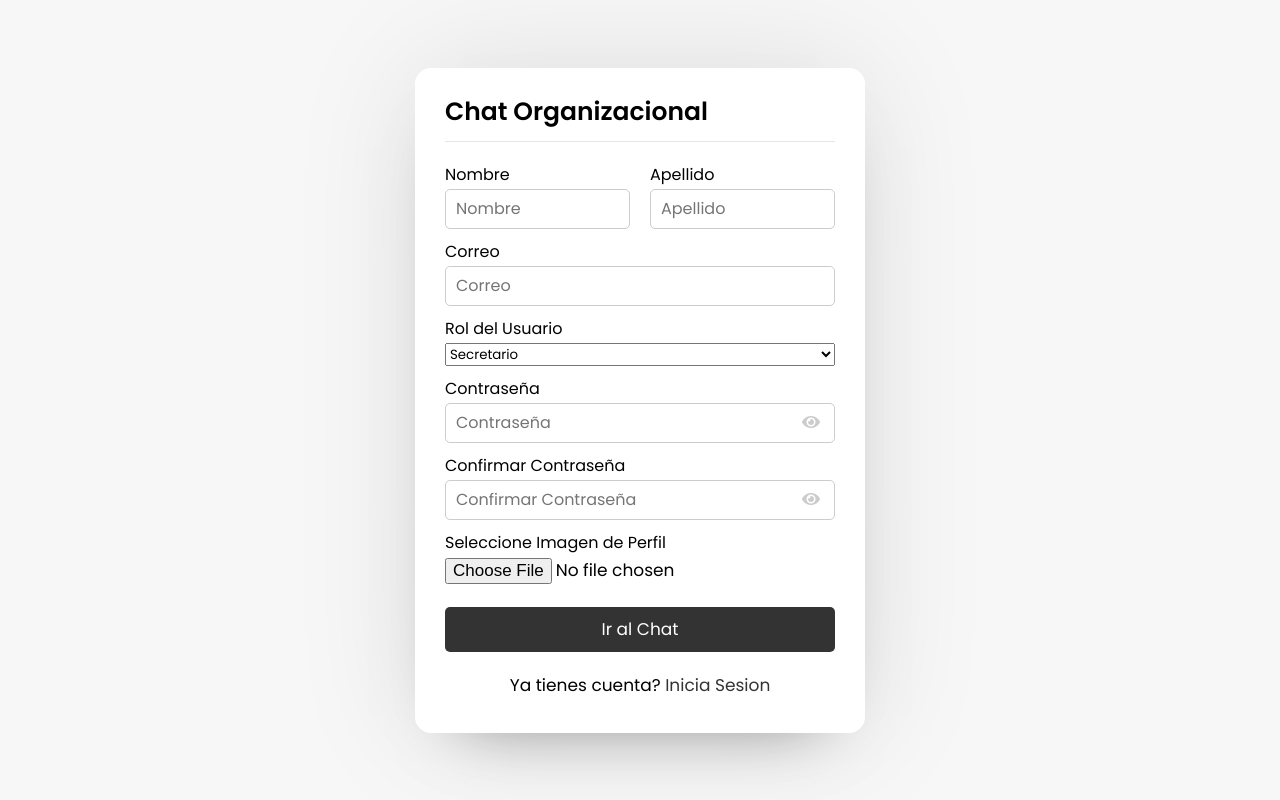
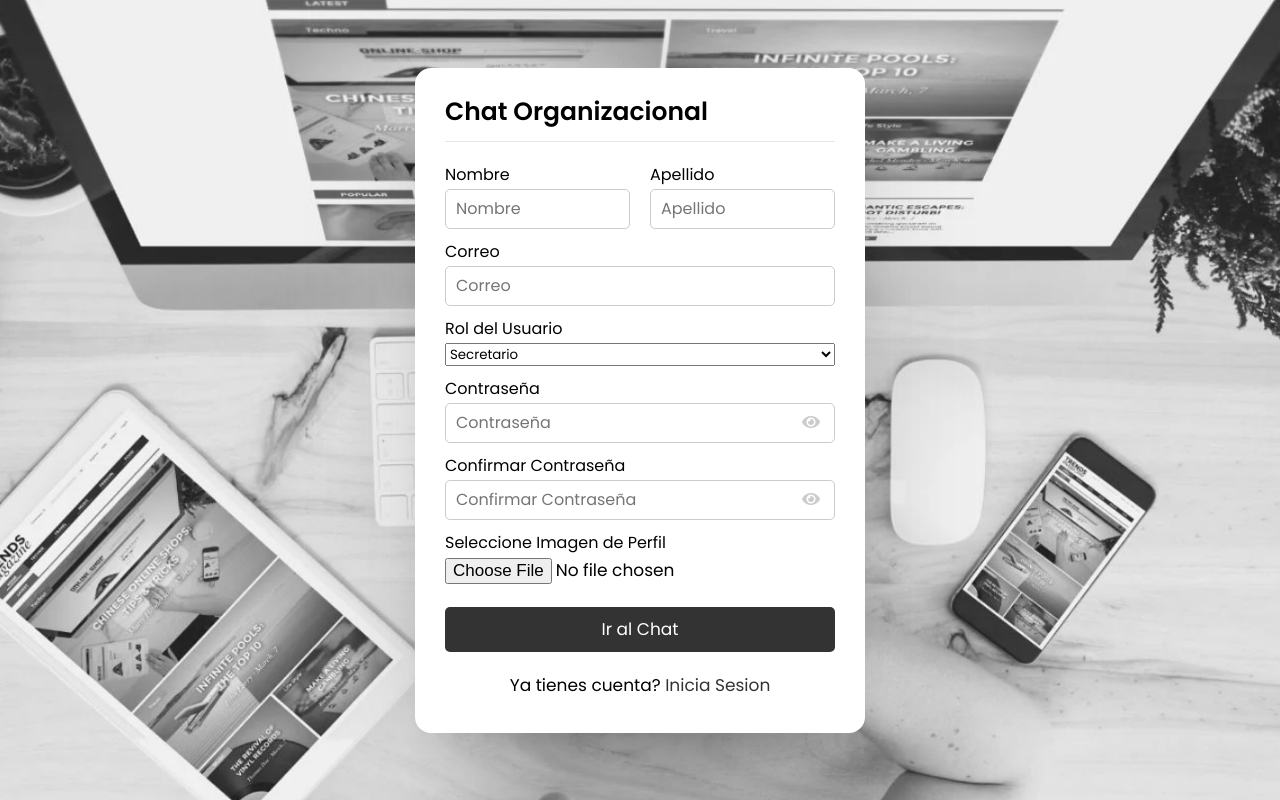
Before and after one commit to ChristianCLop/Chat-Organizacional, a PHP site: page /index.php in a window 1280 px wide. Run offline with PHP 8.4, Linux system fonts and the light colour scheme.

Commit message:
Se cambio el fondo de la app

```diff
--- a/style.css
+++ b/style.css
@@ -11,8 +11,14 @@ body{
   align-items: center;
   justify-content: center;
   min-height: 100vh;
-  background: #f7f7f7;
   padding: 0 10px;
+  margin: 0;
+  padding: 0;
+    font-family: Arial, sans-serif;
+    background-image: url('fondo.png') !important;
+    background-size: cover;
+    background-position: center;
+    background-repeat: no-repeat;
 }
 .wrapper{
   background: #fff;
```
Also changed, not shown: fondo.png (added).
